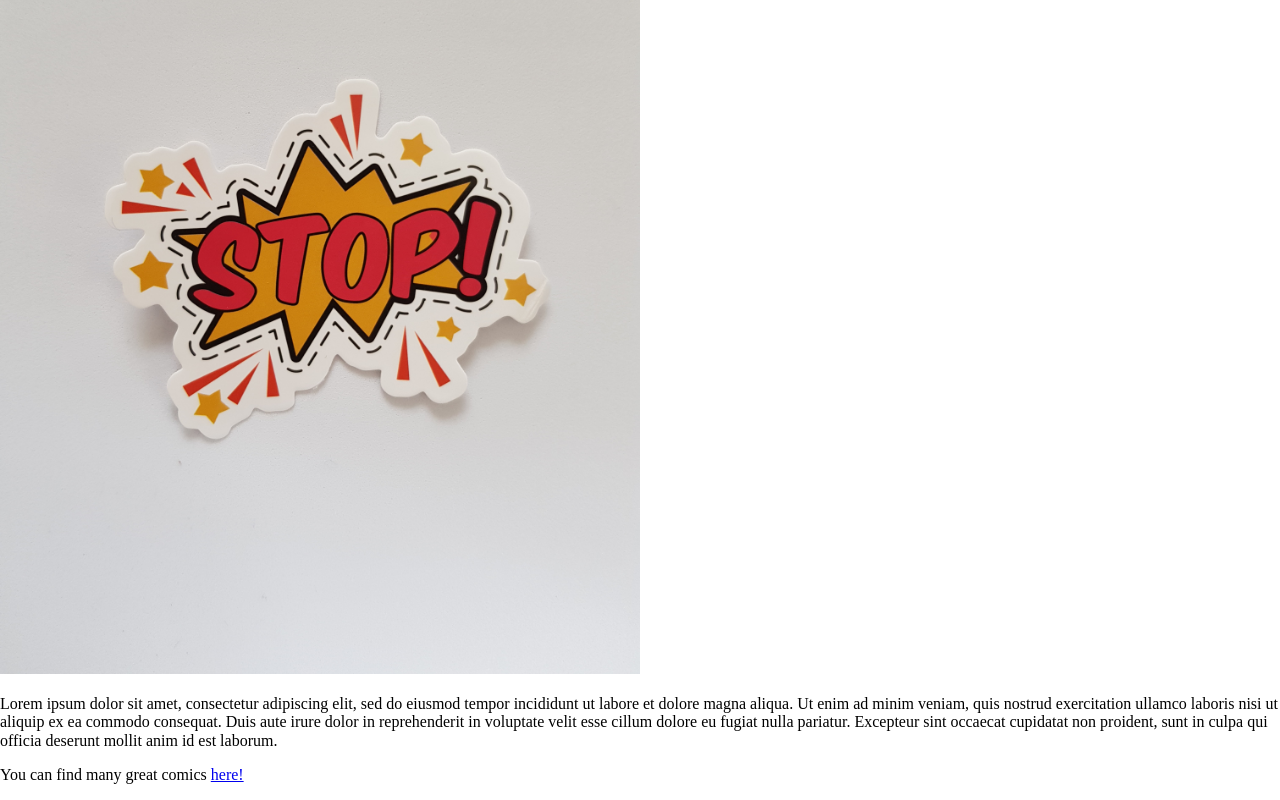
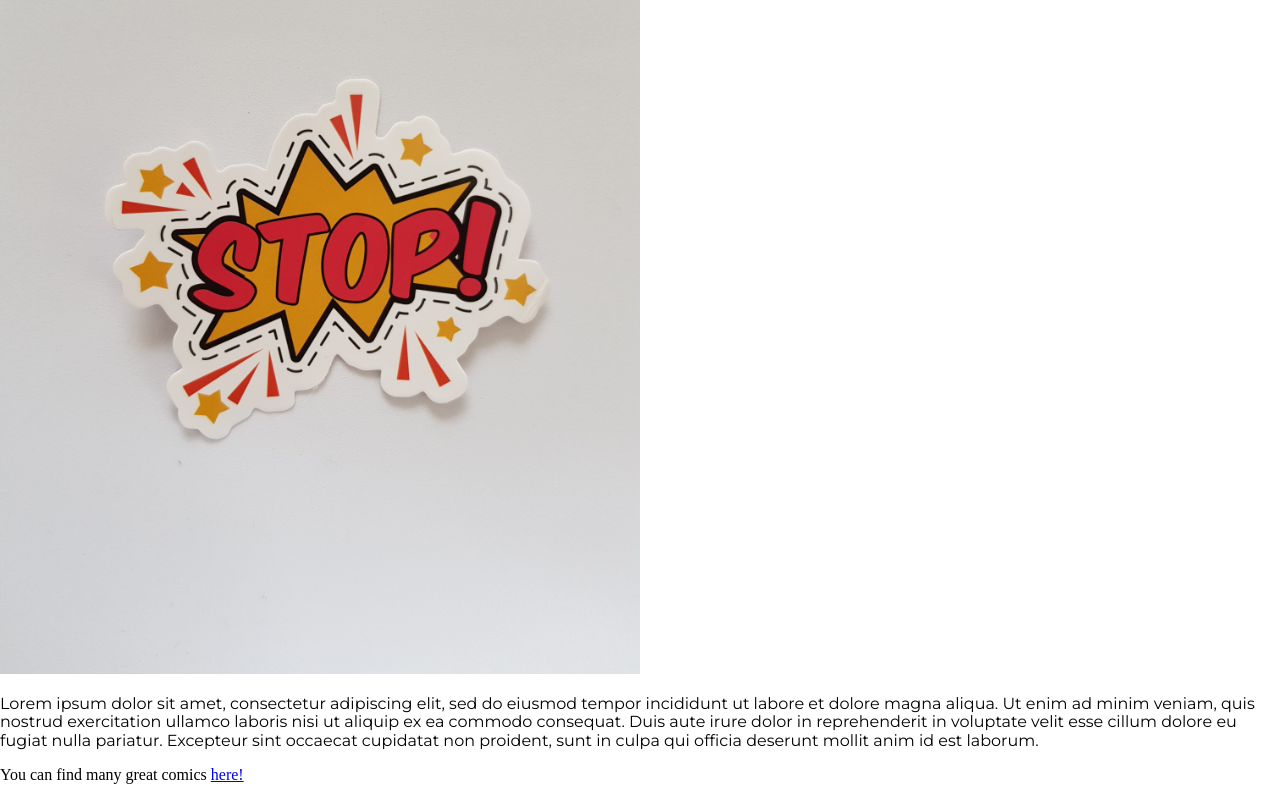
Before and after one commit to TheSlothKingdom/CodeLou_Project, a plain HTML site: page index.html in a window 1280 px wide. Shown: the part 319-1119 px from the top of the page. Drawn offline with Linux system fonts and the light colour scheme.

Commit message:
added fonts and file location of normalize.css

```diff
--- a/index.html
+++ b/index.html
@@ -4,7 +4,9 @@
     <meta charset="UTF-8">
     <meta http-equiv="X-UA-Compatible" content="IE=edge">
     <meta name="viewport" content="width=device-width, initial-scale=1.0">
-    <link rel="stylesheet" href="../../normalize.css">
+    <link rel="stylesheet" href="normalize.css">
+    <link rel="preconnect" href="https://fonts.gstatic.com">
+    <link href="https://fonts.googleapis.com/css2?family=Montserrat:wght@300;400;700&display=swap" rel="stylesheet">
     <link rel="stylesheet" href="style.css">
     <title>Document</title>
 </head>
--- a/style.css
+++ b/style.css
@@ -29,7 +29,8 @@
 }
 
 .main_content {
-
+    font-family: 'Montserrat', sans-serif; /* google fonts */
+    font-weight: 400;
 }
 
 footer {
```
